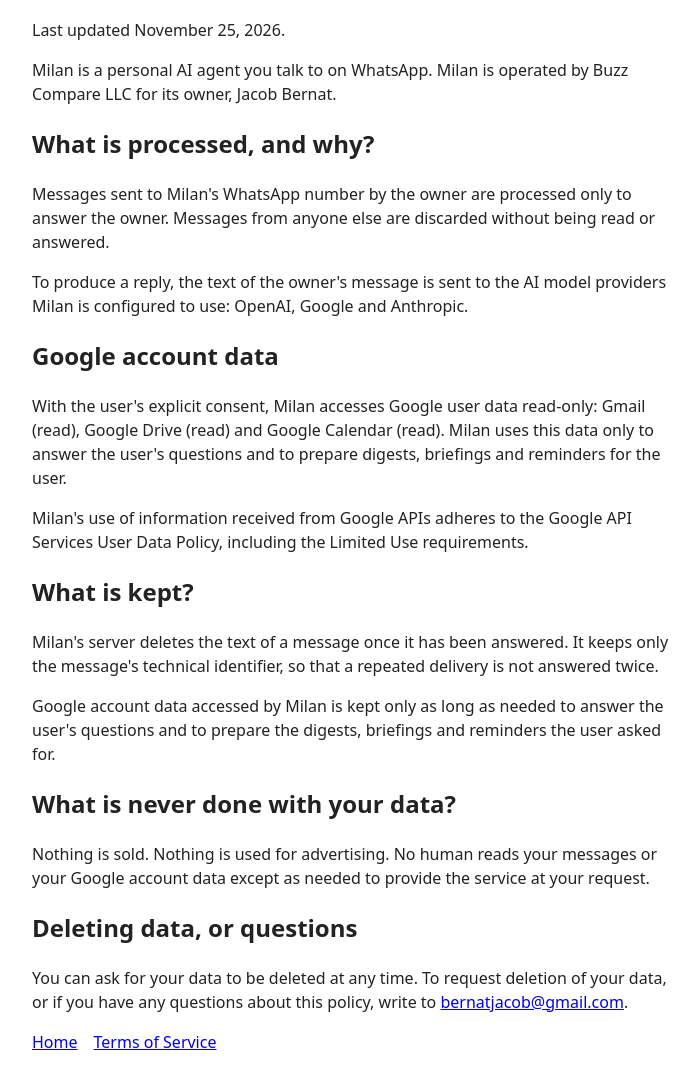
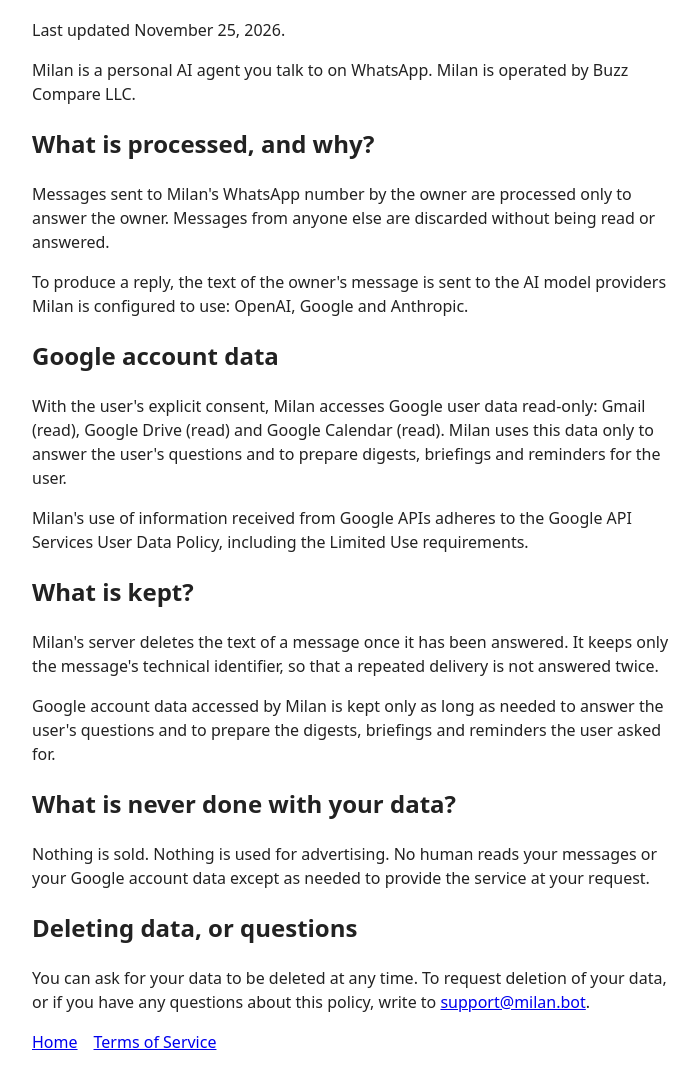
Before and after one commit to JacobBernat/minchat-privacy, a plain HTML site: page privacy.html in a window 1280 px wide. Shown: the part 83-1169 px from the top of the page, without its empty margins (288-987 px from the left). Drawn offline with Linux system fonts and the light colour scheme.

Commit message:
Use support@milan.bot as the public contact

```diff
--- a/privacy.html
+++ b/privacy.html
@@ -5,7 +5,7 @@
 <body>
 <h1>Privacy Policy — Milan</h1>
 <p>Last updated November 25, 2026.</p>
-<p>Milan is a personal AI agent you talk to on WhatsApp. Milan is operated by Buzz Compare LLC for its owner, Jacob Bernat.</p>
+<p>Milan is a personal AI agent you talk to on WhatsApp. Milan is operated by Buzz Compare LLC.</p>
 <h2>What is processed, and why?</h2>
 <p>Messages sent to Milan's WhatsApp number by the owner are processed only to answer the owner. Messages from anyone else are discarded without being read or answered.</p>
 <p>To produce a reply, the text of the owner's message is sent to the AI model providers Milan is configured to use: OpenAI, Google and Anthropic.</p>
@@ -18,6 +18,6 @@
 <h2>What is never done with your data?</h2>
 <p>Nothing is sold. Nothing is used for advertising. No human reads your messages or your Google account data except as needed to provide the service at your request.</p>
 <h2>Deleting data, or questions</h2>
-<p>You can ask for your data to be deleted at any time. To request deletion of your data, or if you have any questions about this policy, write to <a href="mailto:bernatjacob@gmail.com">bernatjacob@gmail.com</a>.</p>
+<p>You can ask for your data to be deleted at any time. To request deletion of your data, or if you have any questions about this policy, write to <a href="mailto:support@milan.bot">support@milan.bot</a>.</p>
 <nav><a href="index.html">Home</a><a href="terms.html">Terms of Service</a></nav>
 </body></html>
```
